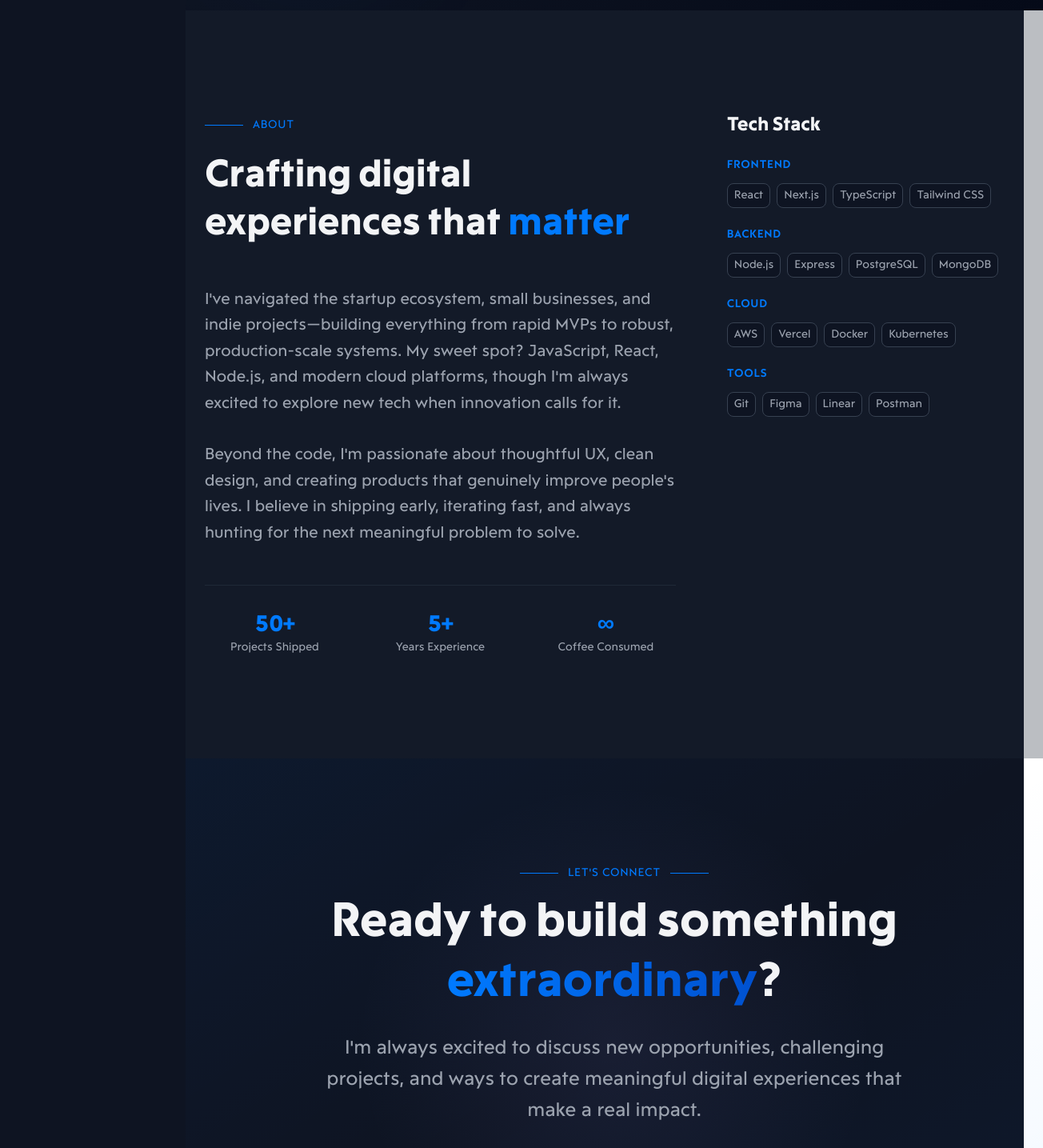
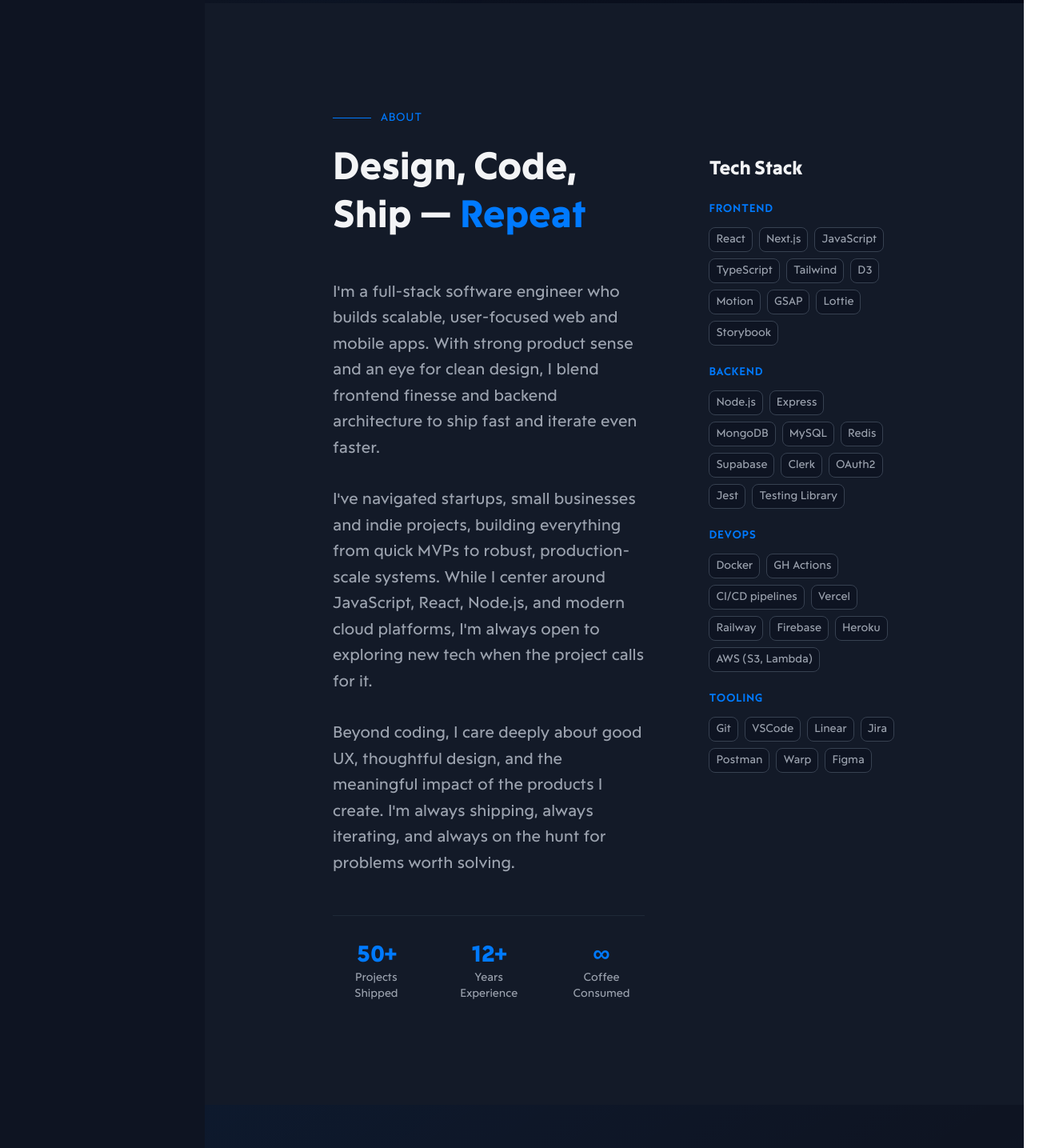
Before and after one commit to seanmishra/personal-website, a Next.js app: page / in a window 1280 px wide. Shown: the part 960-2395 px from the top of the page at 80% size, 1304 px wide, since content can reach past the window. Built offline with nearby package versions, Linux system fonts and the light colour scheme.

Commit message:
updated home page body copy

```diff
--- a/src/app/page.tsx
+++ b/src/app/page.tsx
@@ -6,7 +6,7 @@ export default function Home() {
   return (
     <>
       {/* Hero Section - Full Width */}
-      <section className="relative -mx-6 px-20 py-20 lg:py-32 overflow-hidden">
+      <section className="relative px-20 xl:px-40 py-20 lg:py-32 overflow-hidden">
         {/* Background Elements */}
         <div className="absolute inset-0 bg-gradient-surface" />
         <div className="absolute top-0 right-0 w-96 h-96 bg-primary-500/5 rounded-full blur-3xl" />
@@ -23,7 +23,7 @@ export default function Home() {
               </div>
 
               <div className="space-y-8">
-                <h1 className="text-5xl lg:text-6xl xl:text-7xl font-display font-bold text-primary tracking-tight">
+                <h1 className="text-5xl lg:text-6xl 2xl:text-7xl font-display font-bold text-primary tracking-tight">
                 Bold ideas {' '}
                   <span className="gradient-text-primary">
                   belong
@@ -102,9 +102,9 @@ export default function Home() {
       </section>
 
       {/* About & Skills Section */}
-      <section className="py-20 lg:py-32 bg-section-subtle -mx-6 px-6">
+      <section className="py-20 px-40 lg:py-32 bg-section-subtle">
         <div className="max-w-7xl mx-auto">
-          <div className="grid lg:grid-cols-5 gap-16 items-start">
+          <div className="grid lg:grid-cols-5 gap-20 items-start">
             {/* About Content */}
             <div className="lg:col-span-3 space-y-12">
               <div className="space-y-6">
@@ -113,17 +113,20 @@ export default function Home() {
                   <span className="text-primary-500 font-medium tracking-wider uppercase text-sm">About</span>
                 </div>
                 <h2 className="text-4xl lg:text-5xl font-display font-bold text-primary leading-tight">
-                  Crafting digital experiences that{' '}
-                  <span className="text-primary-500">matter</span>
+                  Design, Code, Ship — {' '}
+                  <span className="text-primary-500">Repeat</span>
                 </h2>
               </div>
 
               <div className="space-y-8 text-xl leading-relaxed text-muted">
                 <p>
-                  I&apos;ve navigated the startup ecosystem, small businesses, and indie projects—building everything from rapid MVPs to robust, production-scale systems. My sweet spot? JavaScript, React, Node.js, and modern cloud platforms, though I&apos;m always excited to explore new tech when innovation calls for it.
+                {`I'm a full-stack software engineer who builds scalable, user-focused web and mobile apps. With strong product sense and an eye for clean design, I blend frontend finesse and backend architecture to ship fast and iterate even faster.`}
                 </p>
                 <p>
-                  Beyond the code, I&apos;m passionate about thoughtful UX, clean design, and creating products that genuinely improve people&apos;s lives. I believe in shipping early, iterating fast, and always hunting for the next meaningful problem to solve.
+                {`I've navigated startups, small businesses and indie projects, building everything from quick MVPs to robust, production-scale systems. While I center around JavaScript, React, Node.js, and modern cloud platforms, I'm always open to exploring new tech when the project calls for it.`}
+                </p>
+                <p>
+                {`Beyond coding, I care deeply about good UX, thoughtful design, and the meaningful impact of the products I create. I'm always shipping, always iterating, and always on the hunt for problems worth solving.`}
                 </p>
               </div>
 
@@ -134,7 +137,7 @@ export default function Home() {
                   <div className="text-muted text-sm">Projects Shipped</div>
                 </div>
                 <div className="text-center">
-                  <div className="text-3xl font-bold text-primary-500">5+</div>
+                  <div className="text-3xl font-bold text-primary-500">12+</div>
                   <div className="text-muted text-sm">Years Experience</div>
                 </div>
                 <div className="text-center">
@@ -145,18 +148,17 @@ export default function Home() {
             </div>
 
             {/* Skills Grid */}
-            <div className="lg:col-span-2 space-y-8">
+            <div className="lg:col-span-2 space-y-8 lg:mt-16">
               <div className="space-y-6">
                 <h3 className="text-2xl font-display font-bold text-primary">
                   Tech Stack
                 </h3>
-
                 <div className="space-y-6">
                     {[
-                    { category: 'Frontend', skills: ['React', 'Next.js', 'TypeScript', 'Tailwind CSS'] },
-                    { category: 'Backend', skills: ['Node.js', 'Express', 'PostgreSQL', 'MongoDB'] },
-                    { category: 'Cloud', skills: ['AWS', 'Vercel', 'Docker', 'Kubernetes'] },
-                    { category: 'Tools', skills: ['Git', 'Figma', 'Linear', 'Postman'] }
+                    { category: 'Frontend', skills: ['React', 'Next.js', 'JavaScript', 'TypeScript', 'Tailwind', 'D3', 'Motion', 'GSAP', 'Lottie', 'Storybook'] },
+                    { category: 'Backend', skills: ['Node.js', 'Express', 'MongoDB', 'MySQL', 'Redis', 'Supabase', 'Clerk', 'OAuth2', 'Jest', 'Testing Library'] },
+                    { category: 'DevOps', skills: ['Docker', 'GH Actions', 'CI/CD pipelines', 'Vercel', 'Railway', 'Firebase', 'Heroku', 'AWS (S3, Lambda)'] },
+                    { category: 'Tooling', skills: ['Git', 'VSCode', 'Linear', 'Jira', 'Postman', 'Warp', 'Figma'] }
                     ].map((group) => (
                     <div key={group.category} className="space-y-3">
                       <h4 className="text-sm font-semibold text-primary-500 uppercase tracking-wider">
@@ -182,7 +184,7 @@ export default function Home() {
       </section>
 
       {/* Call to Action Section */}
-      <section className="py-20 lg:py-32 relative overflow-hidden -mx-6 px-6">
+      <section className="py-20 lg:py-32 relative overflow-hidden px-6">
         {/* Background Pattern */}
         <div className="absolute inset-0 bg-gradient-accent-subtle" />
         <div className="absolute inset-0 bg-pattern-dots" />
@@ -196,14 +198,14 @@ export default function Home() {
                 <div className="w-12 h-px bg-primary-500" />
               </div>
               <h2 className="text-4xl lg:text-6xl font-display font-bold text-primary leading-tight">
-                Ready to build something{' '}
+                Ready to turn your roadmap into{' '}
                 <span className="gradient-text-primary">
-                  extraordinary
+                  release notes
                 </span>
                 ?
               </h2>
               <p className="text-xl lg:text-2xl text-muted max-w-3xl mx-auto leading-relaxed">
-                I&apos;m always excited to discuss new opportunities, challenging projects, and ways to create meaningful digital experiences that make a real impact.
+                {`I'm always excited to discuss new opportunities, challenging projects, and ways to create meaningful digital experiences that make a real impact.`}
               </p>
             </div>
 
```
Lines whose indentation alone changed are shown as unchanged.
